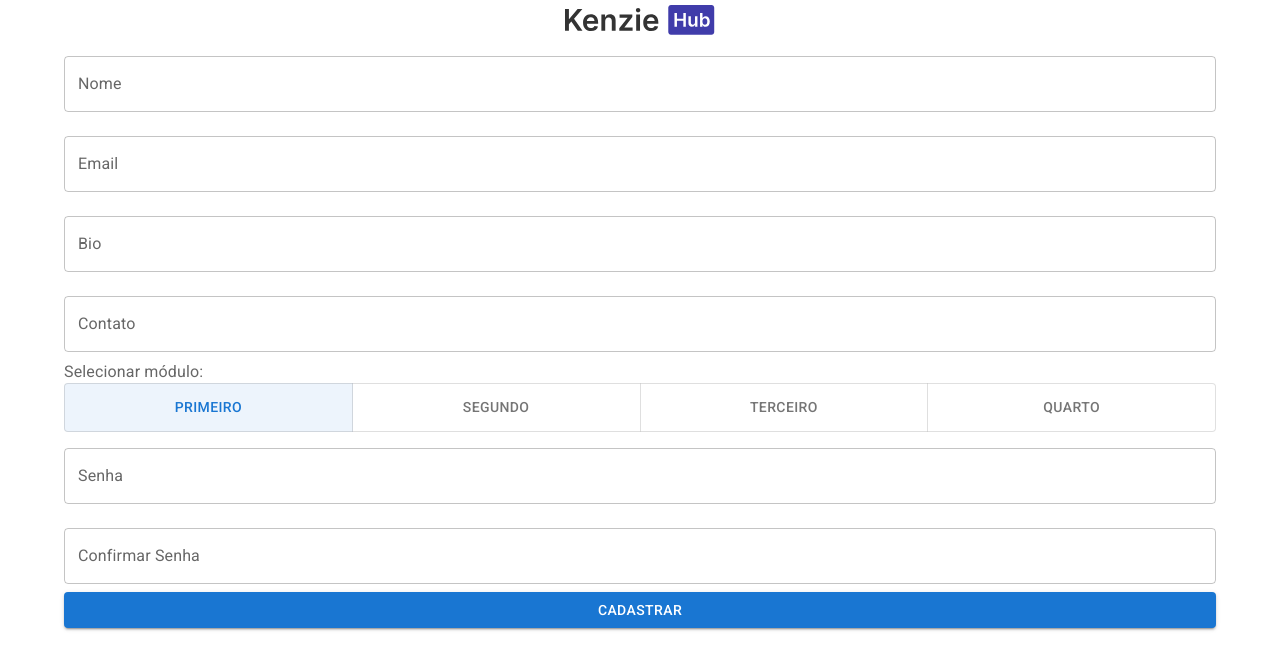
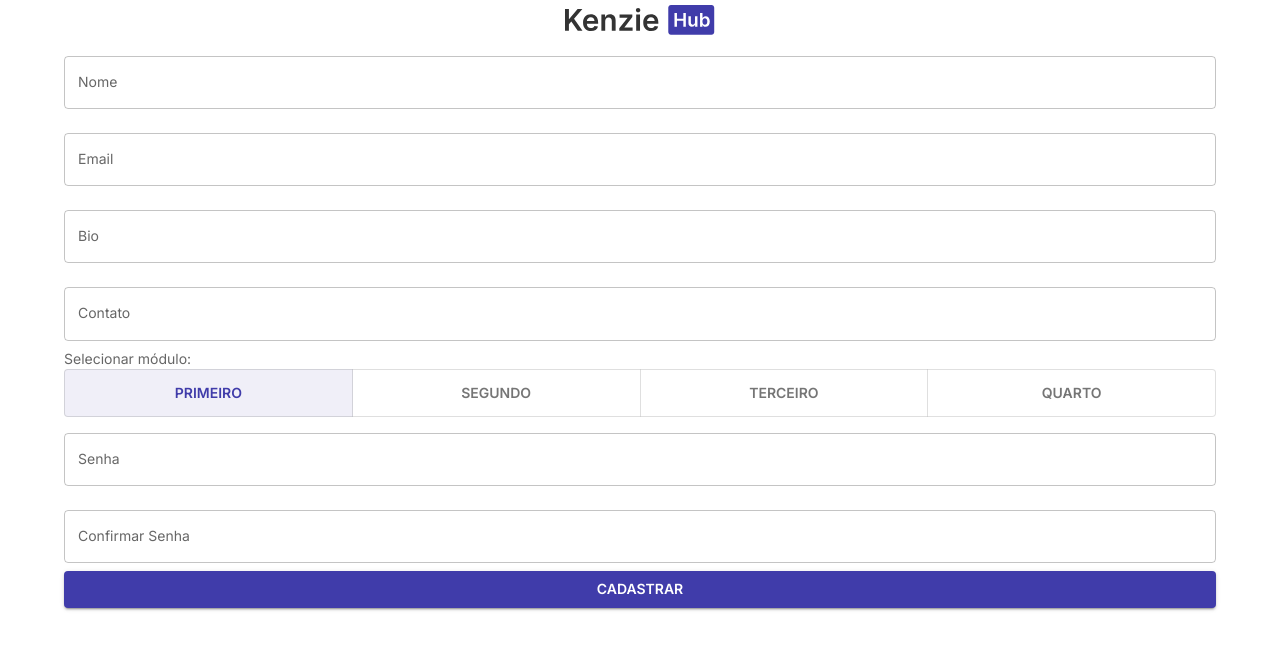
Before and after one commit to Kenzie-Academy-Brasil-Developers/react-entrega-s2-kenzie-hub-danielmsatiro, a React (Create React App) app: page /signup in a window 1280 px wide. Shown: the top 670 px of the page. Built offline with nearby package versions, Linux system fonts and the light colour scheme.

Commit message:
style: modify part of app

```diff
--- a/public/index.html
+++ b/public/index.html
@@ -24,7 +24,16 @@
       work correctly both with client-side routing and a non-root public URL.
       Learn how to configure a non-root public URL by running `npm run build`.
     -->
-    <link rel="stylesheet" href="https://fonts.googleapis.com/css?family=Roboto:300,400,500,700&display=swap" />
+    <link
+      rel="stylesheet"
+      href="https://fonts.googleapis.com/css?family=Roboto:300,400,500,700&display=swap"
+    />
+    <link rel="preconnect" href="https://fonts.googleapis.com" />
+    <link rel="preconnect" href="https://fonts.gstatic.com" crossorigin />
+    <link
+      href="https://fonts.googleapis.com/css2?family=Inter:wght@400;600;700&display=swap"
+      rel="stylesheet"
+    />
     <title>Kenzie Hub</title>
   </head>
   <body>
--- a/src/App.js
+++ b/src/App.js
@@ -1,13 +1,58 @@
 import { Routes } from "./routes";
-import { CssBaseline } from "@mui/material";
+import { CssBaseline, createTheme, ThemeProvider } from "@mui/material";
 import { Toaster } from "react-hot-toast";
+
+const theme = createTheme({
+  palette: {
+    primary: {
+      main: "#403CAA",
+    },
+    secondary: {
+      main: "#11995E",
+    },
+    grey: {
+      0: "#F5F5F5",
+      50: "#999999",
+      100: "#333333",
+    },
+  },
+  typography: {
+    fontFamily: "inter",
+    fontWeightLight: 400,
+    fontWeightRegular: 500,
+    fontWeightMedium: 600,
+    fontWeightBold: 700,
+    h1: {
+      fontWeight: 700,
+      fontSize: "32px",
+    },
+    h2: {
+      fontWeight: 700,
+      fontSize: "28px",
+    },
+    h3: {
+      fontWeight: 700,
+      fontSize: "22px",
+    },
+    h4: {
+      fontWeight: 700,
+      fontSize: "18px",
+    },
+    body1: {
+      fontSize: "14px",
+    },
+    caption: {
+      fontSize: "12px",
+    },
+  },
+});
 
 export const App = () => {
   return (
-    <>
+    <ThemeProvider theme={theme}>
       <Routes />
       <CssBaseline />
       <Toaster position="top-center" reverseOrder={false} />
-    </>
+    </ThemeProvider>
   );
 };
--- a/src/pages/Dashboard/index.jsx
+++ b/src/pages/Dashboard/index.jsx
@@ -8,6 +8,7 @@ import {
   Avatar,
   Typography,
   IconButton,
+  Button,
 } from "@mui/material";
 import { Technologies } from "../../components/Technologies";
 import { BsFillPlusSquareFill } from "react-icons/bs";
@@ -52,6 +53,11 @@ export const Dashboard = ({ authenticated, setAuthenticated }) => {
   if (!authenticated) {
     return <Redirect to="/" />;
   }
+
+  const logOut = () => {
+    localStorage.clear();
+    setAuthenticated(false);
+  };
 
   return (
     <Container component="main">
@@ -113,7 +119,13 @@ export const Dashboard = ({ authenticated, setAuthenticated }) => {
               height: "100%",
             }}
           >
-            aside
+            <Typography>{user.name}</Typography>
+            <Typography>{user.course_module}</Typography>
+            <Typography>contato</Typography>
+            <Typography>{user.contact}</Typography>
+            <Typography>E-mail</Typography>
+            <Typography>{user.email}</Typography>
+            <Button onClick={() => logOut()}>Sair</Button>
           </Paper>
         </Grid>
       </Grid>
--- a/src/pages/Signup/index.jsx
+++ b/src/pages/Signup/index.jsx
@@ -47,12 +47,14 @@ export const Signup = () => {
   );
 
   const handleChange = (event, newModule) => {
+    if (newModule !== null) {
       setModule(newModule);
+    }
   };
 
   const handleSignUp = (data) => {
     const newData = { ...data, course_module: module };
-    delete newData.confirm_password
+    delete newData.confirm_password;
     console.log(newData);
     api
       .post("/users", newData)
@@ -60,17 +62,17 @@ export const Signup = () => {
         /* Incluir resposta de sucesso com link para
           direcionar o usuário para o login.
           Em caso de sucesso, setar o usuário como autenticado*/
-          console.log(response.data)
-          toast.success('Yeesss! Tudo certinho!')
-          return history.push(`/`)
+        console.log(response.data);
+        toast.success("Yeesss! Tudo certinho!");
+        return history.push(`/`);
       })
       .catch((err) => {
         /* Incluir resposta para o usuário caso dê errado */
-          toast.error('Ops! Alguém já deve ter esse E-mail...')
-        })
+        toast.error("Ops! Alguém já deve ter esse E-mail...");
+      });
   };
 
-  const history = useHistory()
+  const history = useHistory();
 
   return (
     <Container component="main" sx={{ maxWidth: 500 }}>
@@ -95,9 +97,8 @@ export const Signup = () => {
           margin="normal"
           fullWidth
           label="Email"
-          type="email"
-          helperText={errors.login?.message}
-          error={!!errors.login?.message}
+          helperText={errors.email?.message}
+          error={!!errors.email?.message}
         />
         <TextField
           {...register("bio")}
@@ -159,7 +160,7 @@ export const Signup = () => {
           helperText={errors.confirm_password?.message}
           error={!!errors.confirm_password?.message}
         />
-        <Button type="submit" fullWidth variant="contained">
+        <Button type="submit" fullWidth secundary variant="contained">
           Cadastrar
         </Button>
       </Box>
```
Lines whose indentation alone changed are shown as unchanged.
